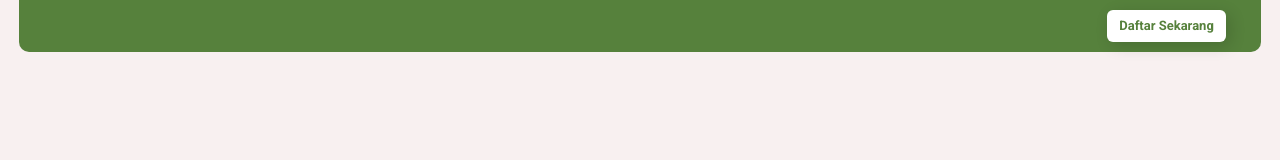
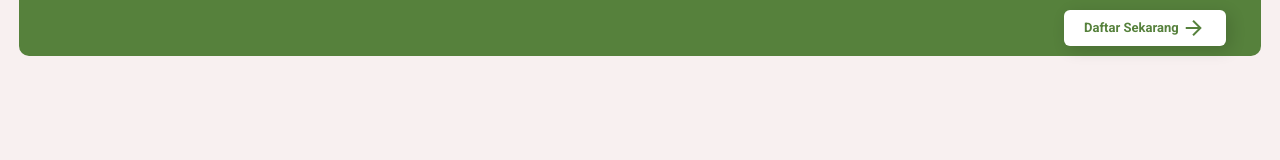
Before and after one commit to Zlazh-dev/web-smpasy, a plain HTML site: page index.html in a window 1280 px wide. Drawn offline with nearby package versions, Linux system fonts and the light colour scheme.

Commit message:
memberi animasi pada tombol dan menambahkan ikon pada tombol

```diff
--- a/assets/css/style.css
+++ b/assets/css/style.css
@@ -31,6 +31,32 @@ button.btn.btn-success {
     font-size: small;
     font-weight: bold;
     box-shadow: 4px 4px 16px rgba(0, 0, 0, 0.15);
+    padding-left: 20px;
+    padding-right: 20px;
+    display: flex;
+    flex-direction: row-reverse;
+    gap: 0.2rem;
+    vertical-align: none;
+    align-items: center;
+    cursor: pointer;
+    transition: background-color 0.3s ease;
+}
+
+span.material-symbols-outlined {
+    transition: transform 0.3s ease;
+}
+
+span.Daftar1 {
+    transition: transform 0.3s ease;
+}
+
+.btn.btn-success:hover .material-symbols-outlined,
+.btn.btn-success:hover .Daftar1 {
+    transform: translateX(6px);
+}
+
+.btn.btn-success:hover {
+    background-color: aqua;
 }
 
 .tombol {
--- a/index.html
+++ b/index.html
@@ -5,13 +5,14 @@
     <meta name="viewport" content="width=device-width, initial-scale=1.0">
     <link href="https://cdn.jsdelivr.net/npm/bootstrap@5.3.7/dist/css/bootstrap.min.css" rel="stylesheet" integrity="sha384-LN+7fdVzj6u52u30Kp6M/trliBMCMKTyK833zpbD+pXdCLuTusPj697FH4R/5mcr" crossorigin="anonymous">
     <link href="https://fonts.googleapis.com/css2?family=Roboto:wght@400;700&family=Open+Sans:wght@400;700&family=Montserrat:wght@400;700&display=swap" rel="stylesheet">
+    <link rel="stylesheet" href="https://fonts.googleapis.com/css2?family=Material+Symbols+Outlined:opsz,wght,FILL,GRAD@24,400,0,0&icon_names=arrow_forward"/>
     <link rel="stylesheet" href="/web-smpasy/assets/css/style.css">
     <title>Smp Asy-Syadzili</title>
 </head>
 <body>
     <header class="ndas">
         <div class="tombol">
-            <button type="button" class="btn btn-success">Daftar Sekarang</button>
+            <button type="button" class="btn btn-success"><span class="material-symbols-outlined">arrow_forward</span><span class="Daftar1">Daftar Sekarang</span></button>
         </div>
     </header>
 </body>
```
